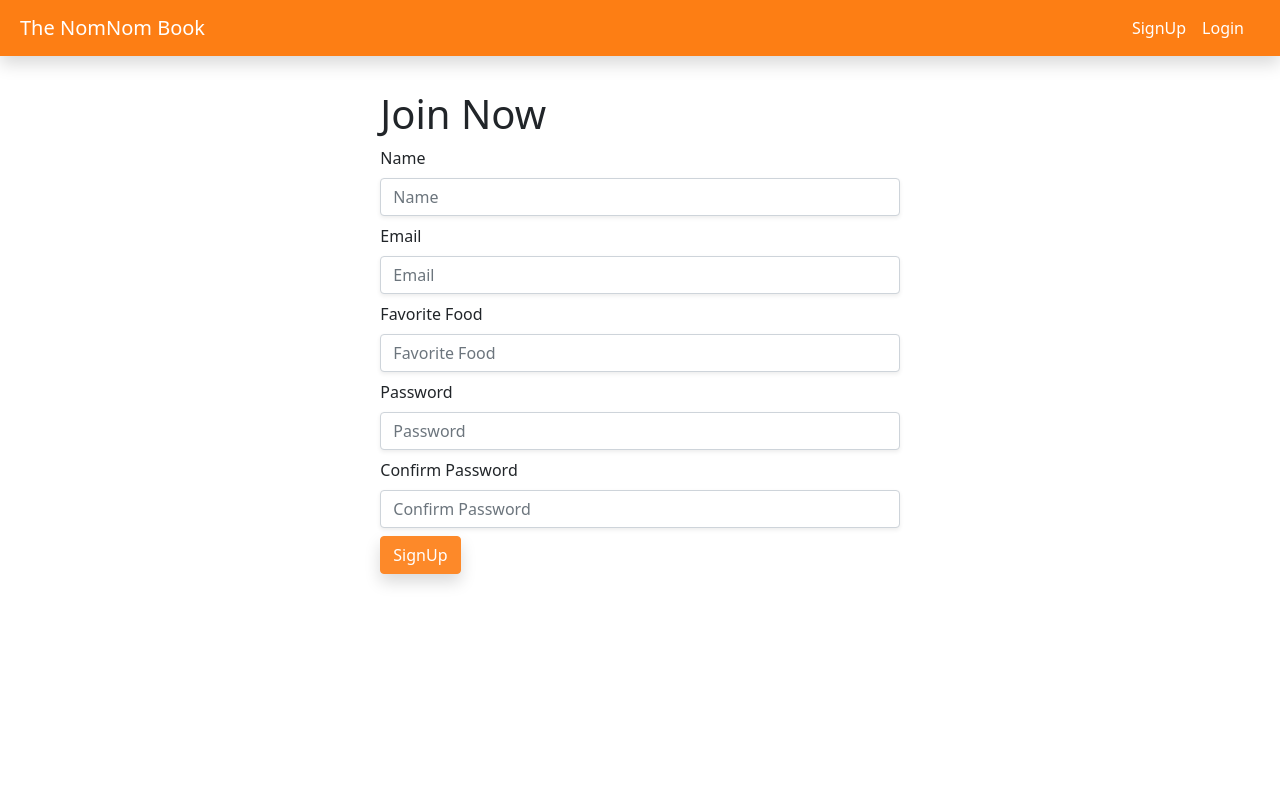
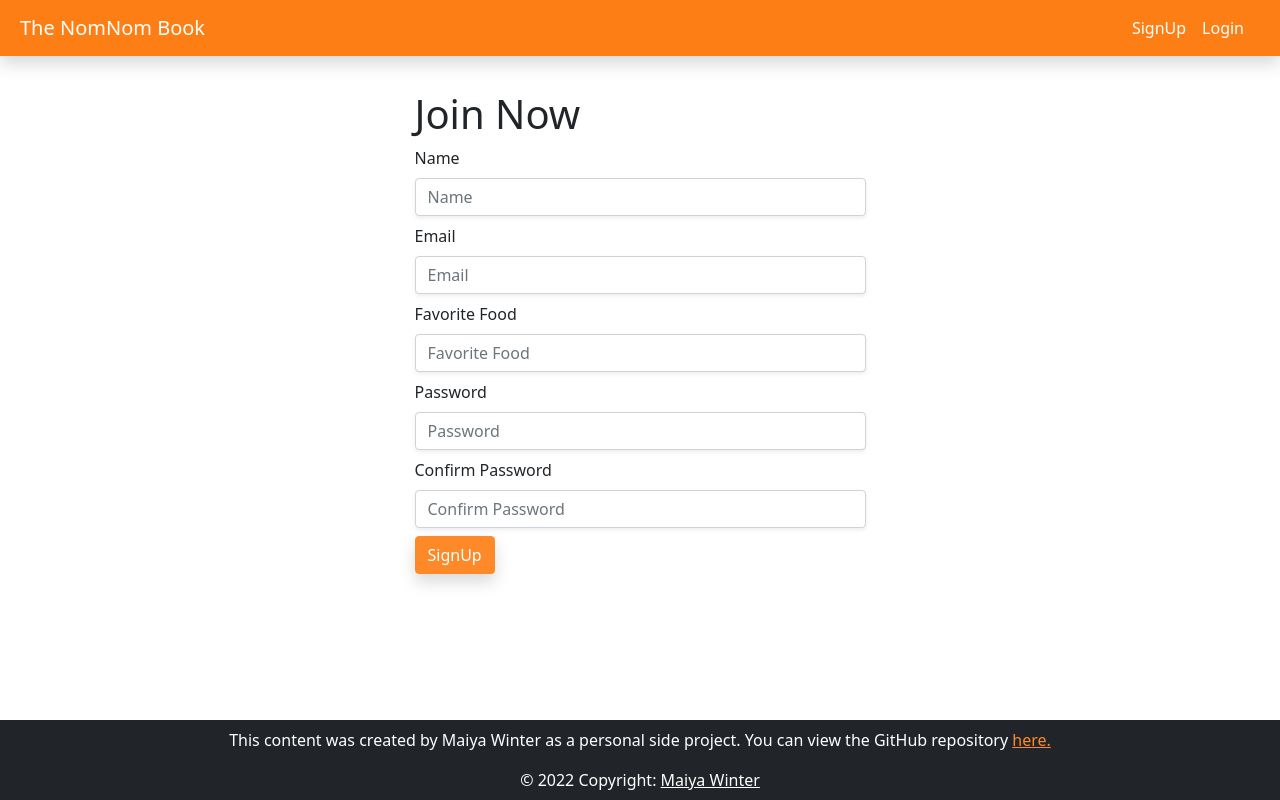
Before and after one commit to WinterMaiya/nomnom_book, a Flask app: page /signup in a window 1280 px wide. Run offline with Flask 2, Linux system fonts and the light colour scheme; some libraries are stand-ins or nearby versions.

Commit message:
Updated Homepage and Added Footer

```diff
--- a/static/app.css
+++ b/static/app.css
@@ -1,6 +1,17 @@
+/* Sticky footer styles
+-------------------------------------------------- */
 html {
+	position: relative;
 	min-height: 100%;
 }
+
+.footer {
+	position: absolute;
+	bottom: 0;
+	width: 100%;
+	line-height: 40px;
+}
+
 @media (min-width: 768px) {
 	.search-sm {
 		visibility: hidden;
@@ -33,17 +44,35 @@ html {
 	background: rgba(0, 0, 0, 0.5);
 	color: #f1f1f1;
 	width: 100%;
+	height: 100%;
 	padding: 20px;
+	top: 50px;
+}
+
+.homepage-text {
+	position: absolute;
+	top: 50%;
+	left: 50%;
+	transform: translate(-50%, -50%);
 }
 
 body {
 	padding-top: 90px;
 	background: white;
 	background: linear-gradient(top, #ffffff, rgba(255, 238, 224));
+	margin-bottom: 90px;
 }
 
 .c_image {
 	width: 100px;
+}
+
+a {
+	color: rgb(253, 137, 41);
+}
+
+a:hover {
+	color: black;
 }
 
 .btn {
--- a/templates/base.html
+++ b/templates/base.html
@@ -185,9 +185,32 @@
 			<div class="alert alert-{{ category }}">{{ message }}</div>
 			{% endfor %}
 		</div>
-		{% block content %}
-		<!-- Contents for Jinja -->
-		{% endblock content %}
+		<main>
+			{% block content %}
+			<!-- Contents for Jinja -->
+			{% endblock content %}
+		</main>
+		<!-- Footer -->
+		<footer class="bg-dark text-center text-white footer">
+			<div class="container">
+				<span>
+					This content was created by Maiya Winter as a personal side project.
+					You can view the GitHub repository
+					<a href="https://github.com/WinterMaiya/nomnom_book">here.</a>
+				</span>
+				<div class="container">
+					<div>
+						© 2022 Copyright:
+						<a
+							class="text-white"
+							href="https://github.com/WinterMaiya/nomnom_book"
+							>Maiya Winter</a
+						>
+					</div>
+				</div>
+			</div>
+		</footer>
+		<!-- Footer -->
 
 		<!-- Bootstrap Script -->
 		<script
--- a/templates/edit_profile.html
+++ b/templates/edit_profile.html
@@ -1,10 +1,11 @@
 {% extends 'base.html' %} {% block content %}
+<div class="container">
 	<div class="row justify-content-md-center margin-top-1">
 		<div class="col-md-7 col-lg-5">
 			<h1>Edit Your Profile</h1>
 			<form method="POST" class="form-floating" enctype="multipart/form-data">
-			{{ form.hidden_tag() }} {% for field in form if field.widget.input_type !=
-			'hidden' %}
+				{{ form.hidden_tag() }} {% for field in form if field.widget.input_type
+				!= 'hidden' %}
 				<div class="form-group">
 					<label for="{{field.label.text}}">{{field.label.text}}</label>
 					{{field(placeholder=field.label.text, class="shadow-sm form-control
@@ -17,5 +18,6 @@
 			</form>
 		</div>
 	</div>
+</div>
 
 {% endblock content %}
--- a/templates/friends/add.html
+++ b/templates/friends/add.html
@@ -1,10 +1,11 @@
 {% extends 'base.html' %} {% block content %}
+<div class="container">
 	<div class="row justify-content-md-center margin-top-1">
 		<div class="col-md-7 col-lg-5">
 			<h1>Add A Friend</h1>
 			<form method="POST" class="form-floating">
-			{{ form.hidden_tag() }} {% for field in form if field.widget.input_type !=
-			'hidden' %}
+				{{ form.hidden_tag() }} {% for field in form if field.widget.input_type
+				!= 'hidden' %}
 				<div class="form-group">
 					<label for="{{field.label.text}}">{{field.label.text}}</label>
 					{{field(placeholder=field.label.text, class="shadow-sm form-control
@@ -17,4 +18,5 @@
 			</form>
 		</div>
 	</div>
+</div>
 {% endblock content %}
--- a/templates/login.html
+++ b/templates/login.html
@@ -1,10 +1,11 @@
 {% extends 'base.html' %} {% block content %}
+<div class="container">
 	<div class="row justify-content-md-center bg-none margin-top-1">
 		<div class="col-md-7 col-lg-5">
 			<h1>Login</h1>
 			<form method="POST" class="form-floating">
-			{{ form.hidden_tag() }} {% for field in form if field.widget.input_type !=
-			'hidden' %}
+				{{ form.hidden_tag() }} {% for field in form if field.widget.input_type
+				!= 'hidden' %}
 				<div class="form-group">
 					<label for="{{field.label.text}}">{{field.label.text}}</label>
 					{{field(placeholder=field.label.text, class="shadow-sm form-control
@@ -17,5 +18,6 @@
 			</form>
 		</div>
 	</div>
+</div>
 
 {% endblock content %}
--- a/templates/recipes/editrecipe.html
+++ b/templates/recipes/editrecipe.html
@@ -1,12 +1,13 @@
 {% extends 'base.html' %} {% block links %}
 <link rel="stylesheet" href="/static/newrecipe.css" />
 {% endblock links %} {% block content %}
+<div class="container">
 	<div class="row justify-content-md-center margin-top-1">
 		<div class="col-md-7 col-lg-5">
 			<h1>Edit Recipe</h1>
 			<form method="POST" class="form-floating" enctype="multipart/form-data">
-			{{ form.hidden_tag() }} {% for field in form if field.widget.input_type !=
-			'hidden' %}
+				{{ form.hidden_tag() }} {% for field in form if field.widget.input_type
+				!= 'hidden' %}
 				<div class="form-group">
 					<label for="{{field.label.text}}">{{field.label.text}}</label>
 					{{field(placeholder=field.label.text, class="shadow-sm form-control
@@ -20,6 +21,7 @@
 			</form>
 		</div>
 	</div>
+</div>
 <script src="/static/editrecipe.js"></script>
 
 {% endblock content %}
--- a/templates/recipes/newrecipe.html
+++ b/templates/recipes/newrecipe.html
@@ -1,12 +1,13 @@
 {% extends 'base.html' %} {% block links %}
 <link rel="stylesheet" href="/static/newrecipe.css" />
 {% endblock links %} {% block content %}
+<div class="container">
 	<div class="row justify-content-md-center margin-top-1">
 		<div class="col-md-7 col-lg-5">
 			<h1>New Recipe</h1>
 			<form method="POST" class="form-floating" enctype="multipart/form-data">
-			{{ form.hidden_tag() }} {% for field in form if field.widget.input_type !=
-			'hidden' %}
+				{{ form.hidden_tag() }} {% for field in form if field.widget.input_type
+				!= 'hidden' %}
 				<div class="form-group">
 					<label for="{{field.label.text}}">{{field.label.text}}</label>
 					{{field(placeholder=field.label.text, class="shadow-sm form-control
@@ -22,6 +23,7 @@
 			</form>
 		</div>
 	</div>
+</div>
 <script src="/static/newrecipe.js"></script>
 
 {% endblock content %}
--- a/templates/signup.html
+++ b/templates/signup.html
@@ -1,10 +1,11 @@
 {% extends 'base.html' %} {% block content %}
+<div class="container">
 	<div class="row justify-content-md-center margin-top-1">
 		<div class="col-md-7 col-lg-5">
 			<h1>Join Now</h1>
 			<form method="POST" class="form-floating">
-			{{ form.hidden_tag() }} {% for field in form if field.widget.input_type !=
-			'hidden' %}
+				{{ form.hidden_tag() }} {% for field in form if field.widget.input_type
+				!= 'hidden' %}
 				<div class="form-group">
 					<label for="{{field.label.text}}">{{field.label.text}}</label>
 					{{field(placeholder=field.label.text, class="shadow-sm form-control
@@ -17,5 +18,6 @@
 			</form>
 		</div>
 	</div>
+</div>
 
 {% endblock content %}
```
Also changed, not shown: templates/index.html (+5 -5 lines). Lines whose indentation alone changed are shown as unchanged.
